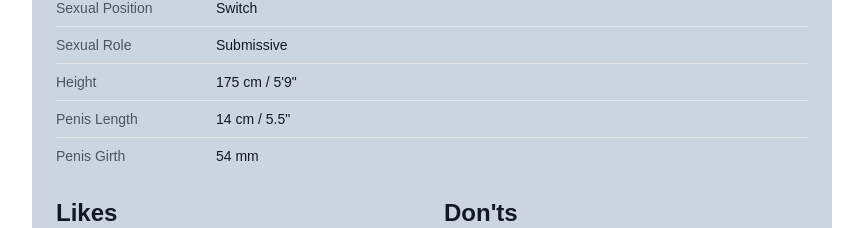
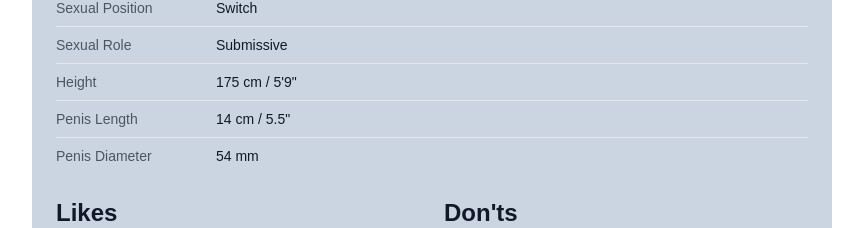
Before and after one commit to PemapolS/flowdy-site, a Next.js app: page /ref/flowdy/nsfw in a window 1280 px wide. Shown: the part 895-1123 px from the top of the page, without its empty margins (208-1071 px from the left). Built offline with nearby package versions, Linux system fonts and the light colour scheme; a web font is replaced by a local one.

Commit message:
pp term edit

```diff
--- a/src/app/ref/flowdy/nsfw/page.tsx
+++ b/src/app/ref/flowdy/nsfw/page.tsx
@@ -75,7 +75,7 @@ export default function NsfwPage() {
                     </tr>
 
                     <tr>
-                      <th scope="row" className="text-left py-2 pr-4 text-sm font-medium text-gray-600 dark:text-gray-300">Penis Girth</th>
+                      <th scope="row" className="text-left py-2 pr-4 text-sm font-medium text-gray-600 dark:text-gray-300">Penis Diameter</th>
                       <td className="py-2 text-sm text-gray-900 dark:text-white">54 mm</td>
                     </tr>
                   </tbody>
--- a/src/app/ref/marvin/nsfw/page.tsx
+++ b/src/app/ref/marvin/nsfw/page.tsx
@@ -75,7 +75,7 @@ export default function NsfwPage() {
                     </tr>
 
                     <tr>
-                      <th scope="row" className="text-left py-2 pr-4 text-sm font-medium text-gray-600 dark:text-gray-300">Penis Girth</th>
+                      <th scope="row" className="text-left py-2 pr-4 text-sm font-medium text-gray-600 dark:text-gray-300">Penis Diameter</th>
                       <td className="py-2 text-sm text-gray-900 dark:text-white">56 mm</td>
                     </tr>
                   </tbody>
```
